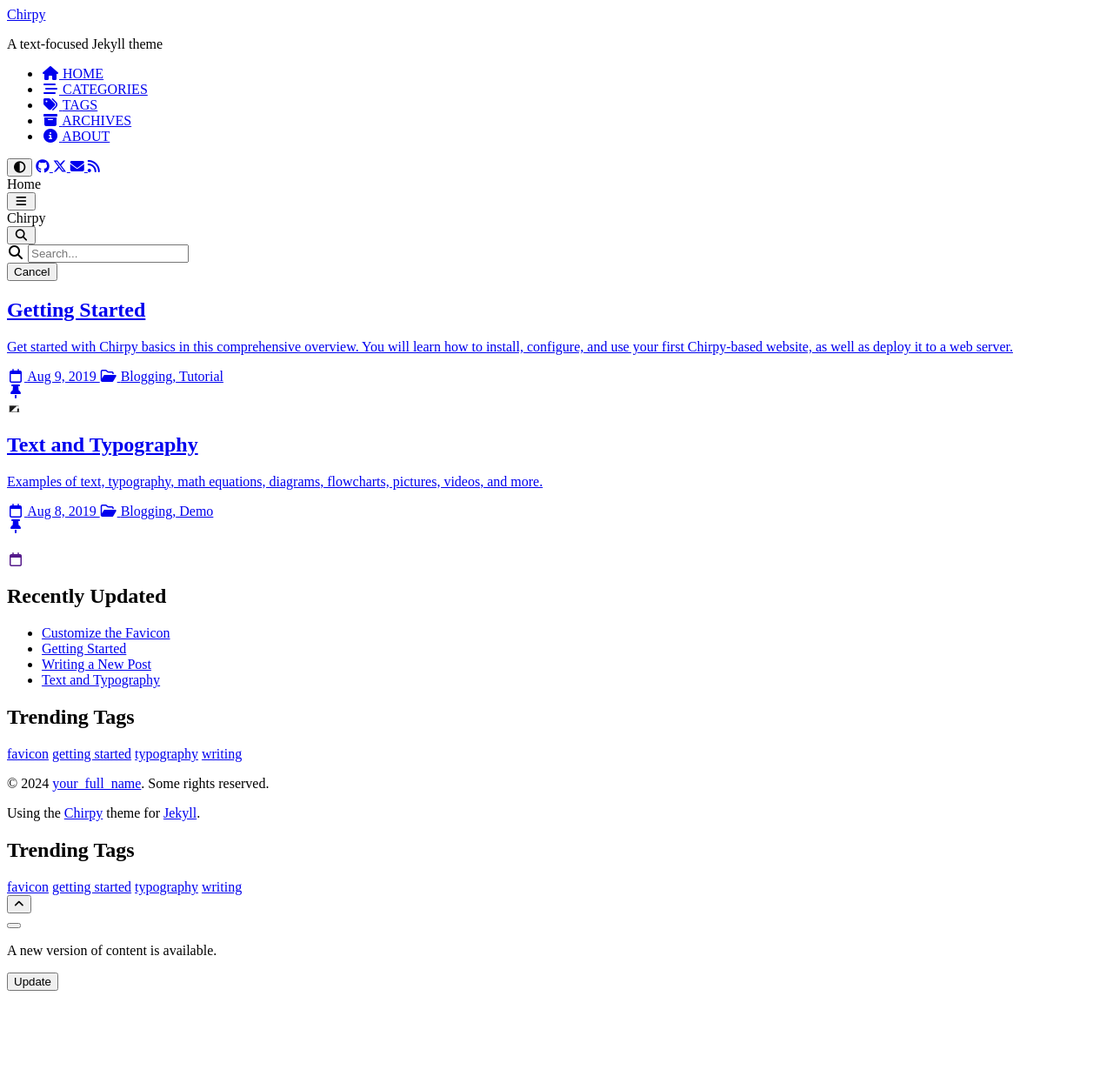
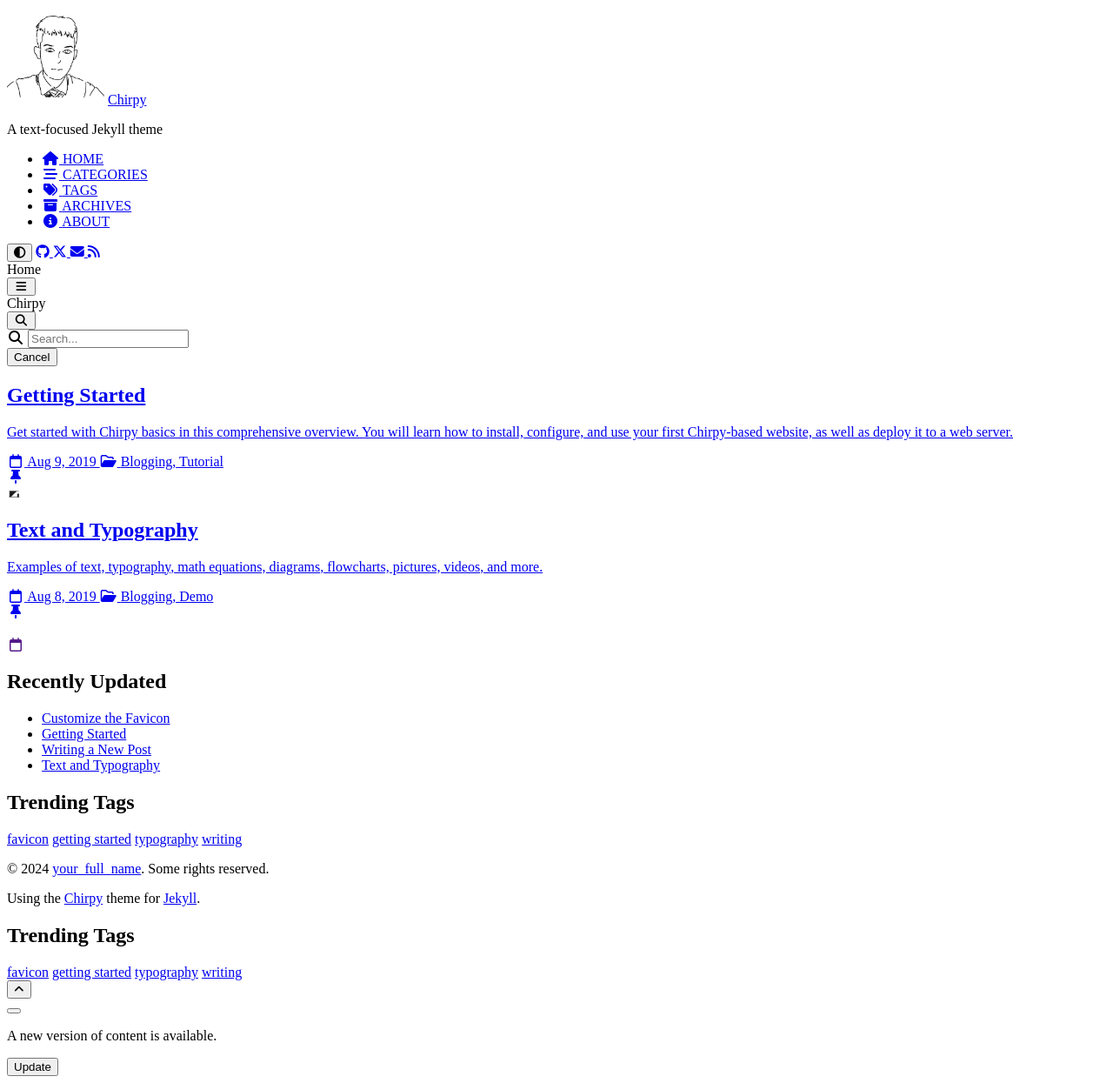
Before and after one commit to Chesssley/Chesssley.github.io, a Jekyll site: the page built from index.html, in a window 1280 px wide. Shown: the whole page at 87% size. Built offline with Jekyll 4.4.1, drawn with Linux system fonts in a browser that asks for light colours; cached includes are drawn as plain includes; before the commit the page ends 1147 px from its top, so only the background shows below that.

Commit message:
添加头像

```diff
--- a/_config.yml
+++ b/_config.yml
@@ -98,7 +98,7 @@
 # cdn: "https://chirpy-img.netlify.app"
 
 # the avatar on sidebar, support local or CORS resources
-avatar: "/commons/avatar.jpg"
+avatar: "assets/img//home/avatar.jpg"
 
 # The URL of the site-wide social preview image used in SEO `og:image` meta tag.
 # It can be overridden by a customized `page.image` in front matter.
```
Also changed, not shown: assets/img/home/avatar.jpg (added).
